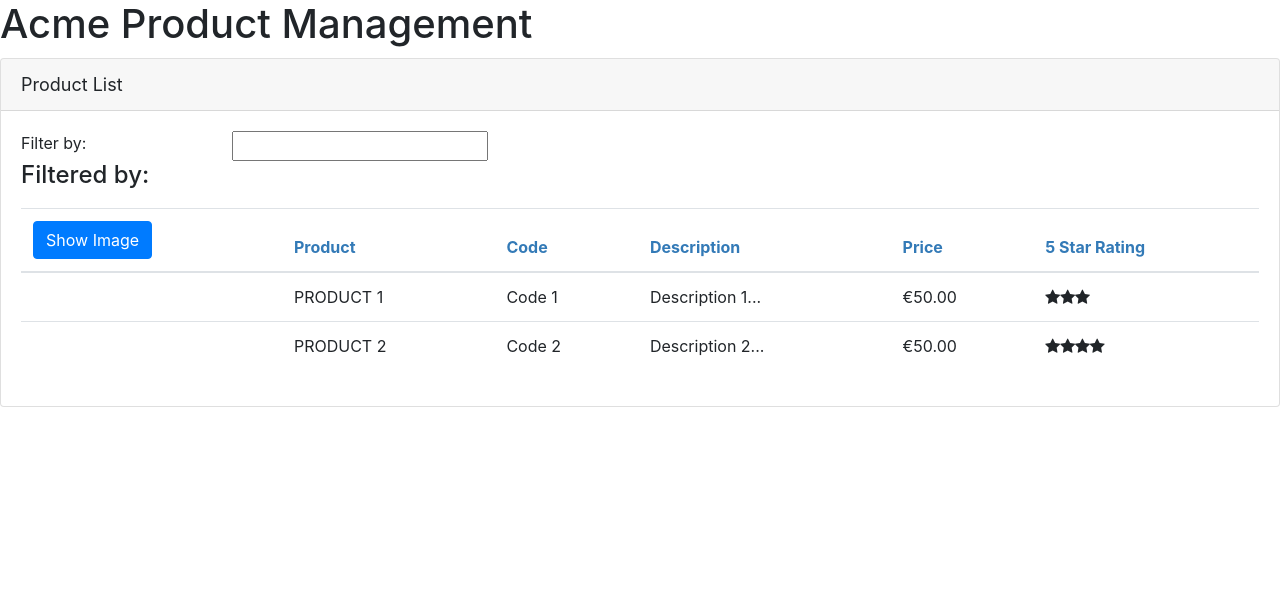
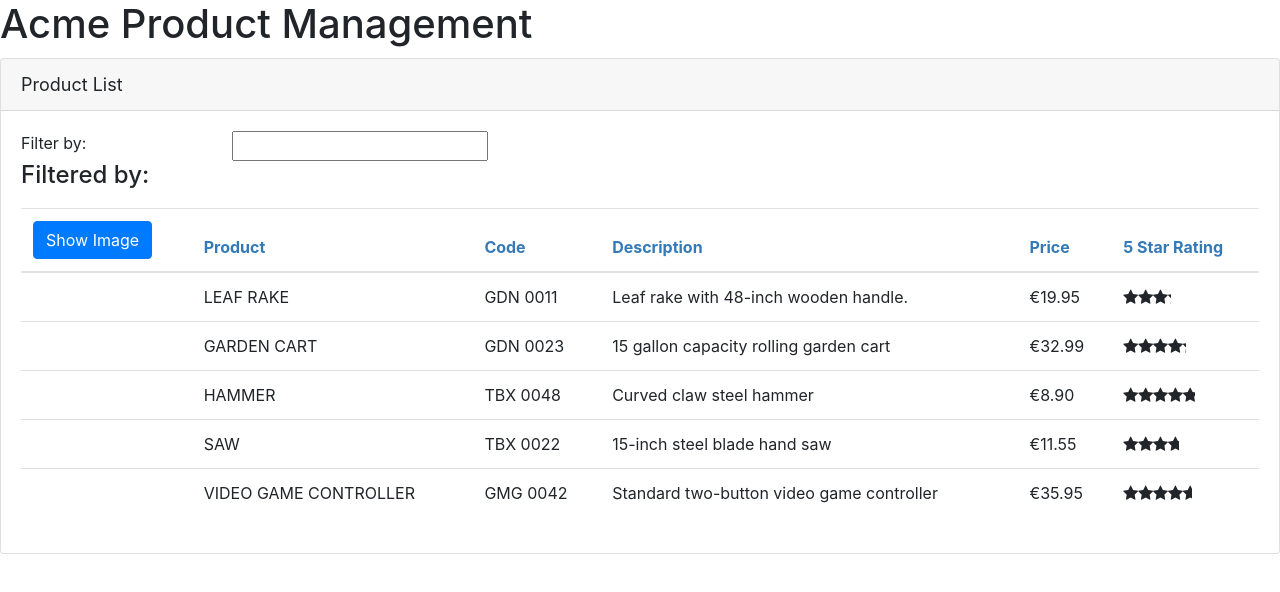
Before and after one commit to MaksymRybak/demo-ps-angular-getting-started, an Angular app: page / in a window 1280 px wide. Shown: the top 592 px of the page. Built offline with nearby package versions, Linux system fonts and the light colour scheme.

Commit message:
get data using HttpClient service from angular http client module

```diff
--- a/src/app/app.module.ts
+++ b/src/app/app.module.ts
@@ -1,6 +1,7 @@
 import { BrowserModule } from '@angular/platform-browser';
 import { NgModule } from '@angular/core';
 import { FormsModule } from '@angular/forms';
+import { HttpClientModule } from '@angular/common/http';
 
 import { AppComponent } from './app.component';
 import { ProductListComponent } from './products/product-list.component';
@@ -12,7 +13,7 @@ import { StarComponent } from './shared/star.component';
     AppComponent, ProductListComponent, ConvertToSpacesPipe, StarComponent
   ],
   imports: [
-    BrowserModule, FormsModule
+    BrowserModule, FormsModule, HttpClientModule
   ],
   bootstrap: [AppComponent]
 })
--- a/src/app/products/product-list.component.ts
+++ b/src/app/products/product-list.component.ts
@@ -12,6 +12,7 @@ export class ProductListComponent implements OnInit {
   imageWidth: number = 50;
   imageMargin: number = 2;
   showImage: boolean = false;
+  errorMessage: string = '';
 
   _listFilter: string;
   get listFilter(): string {
@@ -39,8 +40,12 @@ export class ProductListComponent implements OnInit {
   }
 
   ngOnInit(): void {
-    this.products = this.productService.getProducts();
-    this.filteredProducts = this.products;
+    this.productService.getProducts().subscribe({
+        next: products => {
+          this.products = products;
+          this.filteredProducts = this.products;
+        }, error: err => this.errorMessage = err
+    });
   }
 
   onRatingClick(message: string): void {
--- a/src/app/products/product.service.ts
+++ b/src/app/products/product.service.ts
@@ -1,29 +1,36 @@
 import { Injectable } from '@angular/core';
 import { IProduct } from './product';
+import { HttpClient, HttpErrorResponse } from '@angular/common/http';
+import { Observable, throwError } from 'rxjs';
+import { tap, catchError } from 'rxjs/operators';
 
 @Injectable({
   providedIn: 'root'
 })
 export class ProductService {
-  getProducts(): IProduct[] {
-    return [{
-      productId: 1,
-      productName: 'Product 1',
-      productCode: 'Code-1',
-      releaseDate: '2019-11-01',
-      price: 50,
-      description: 'Description 1...',
-      starRating: 3,
-      imageUrl: ''
-    }, {
-      productId: 2,
-      productName: 'Product 2',
-      productCode: 'Code-2',
-      releaseDate: '2019-11-02',
-      price: 50,
-      description: 'Description 2...',
-      starRating: 4,
-      imageUrl: ''
-    }];
+  private productUrl = 'api/products/products.json';
+
+  constructor(private httpClient: HttpClient) {
+  }
+
+  getProducts(): Observable<IProduct[]> {
+    return this.httpClient.get<IProduct[]>(this.productUrl).pipe(
+      tap(data => console.log('All: ' + JSON.stringify(data))),
+      catchError(this.handleError)
+    );
+  }
+
+  private handleError(err: HttpErrorResponse) {
+    // TODO send error message to remote logging infrastructure
+    let errorMsg = '';
+    if (err.error instanceof ErrorEvent) {
+      // client side or network error
+      errorMsg = `An error occured: ${err.error.message}`;
+    } else {
+      // BE returned unsuccessful response code
+      errorMsg = `Server returned ${err.status}, error message is ${err.message}`;
+    }
+    console.log(errorMsg);
+    return throwError(errorMsg);
   }
 }
```
